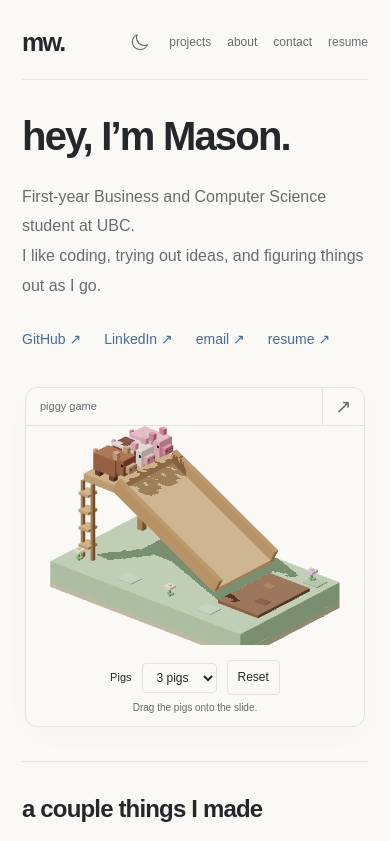
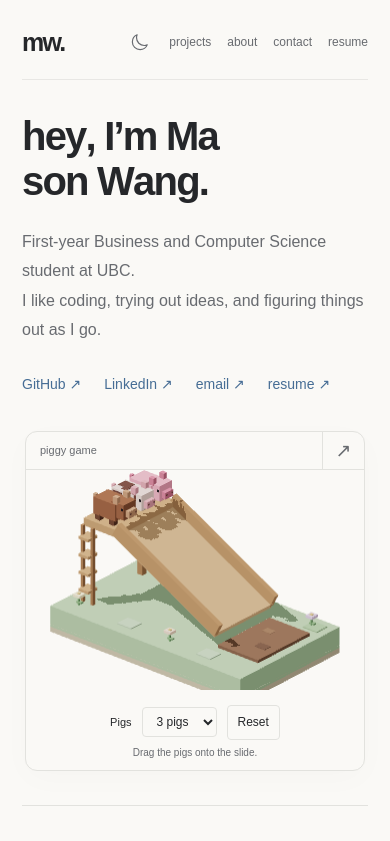
Before and after one commit to masonwng/mason-portfolio, a Next.js app: page / in a window 390 px wide. Shown: the top 841 px of the page. Built offline with nearby package versions, Linux system fonts and the light colour scheme; a web font is replaced by a local one.

Commit message:
Add responsive letter hover and tap ripple to the intro heading

```diff
--- a/app/components/interactive-name.tsx
+++ b/app/components/interactive-name.tsx
@@ -40,8 +40,8 @@ export function InteractiveName() {
         moving ||= Math.abs(current.lift - target.lift) > .02 || Math.abs(current.scale - target.scale) > .001;
         letter.style.transform = `translateY(${current.lift}px) rotate(${current.rotate}deg) scale(${current.scale})`;
       });
-      if (wave && now - wave.start > 950) wave = null;
-      if (pointer || wave || moving) frame = requestAnimationFrame(tick);
+      if (wave && now - wave.start > letters.length * 48 + 440) wave = null;
+      if (wave || moving) frame = requestAnimationFrame(tick);
     };
     const start = () => { if (!frame && !motion.matches) { lastTime = performance.now(); frame = requestAnimationFrame(tick); } };
     const enter = () => { measure(); };
@@ -70,11 +70,16 @@ export function InteractiveName() {
   }, []);
 
   return (
-    <h1 className="interactive-name" aria-label="Mason Wang">
-      <button ref={button} className="name-button" type="button" aria-label="Animate Mason Wang">
-        <span aria-hidden="true">{"Mason Wang".split("").map((letter, index) => letter === " "
-          ? <span className="name-space" key={index}> </span>
-          : <span className="name-letter" key={index}>{letter}</span>)}</span>
+    <h1 className="interactive-name" aria-label="hey, I’m Mason Wang.">
+      <button ref={button} className="name-button" type="button" aria-label="hey, I’m Mason Wang. Play text ripple">
+        <span aria-hidden="true">{"hey, I’m Mason Wang.".split(" ").map((word, wordIndex) => (
+          <span key={word}>
+            {wordIndex > 0 && " "}
+            <span className="name-word">{Array.from(word).map((letter, index) => (
+              <span className="name-letter" key={index}>{letter}</span>
+            ))}</span>
+          </span>
+        ))}</span>
       </button>
     </h1>
   );
--- a/app/page.tsx
+++ b/app/page.tsx
@@ -1,4 +1,5 @@
 import Link from "next/link";
+import { InteractiveName } from "./components/interactive-name";
 import Image from "next/image";
 import type { Metadata } from "next";
 import { ProjectPreviews } from "./components/project-previews";
@@ -7,7 +8,7 @@ import { personal, experiences, leadership } from "./lib/portfolio";
 export const metadata: Metadata = { alternates: { canonical: "/" } };
 export default function Home() {
   return <div className="editorial-home">
-    <div className="hero-with-game"><header className="simple-intro"><h1>hey, I’m Mason.</h1><p>{personal.subtitle}</p><p>{personal.intro}</p><div className="intro-links"><a href="https://github.com/masonwng" target="_blank" rel="noopener noreferrer">GitHub ↗</a><a href="https://www.linkedin.com/in/mason-wang-926026353/" target="_blank" rel="noopener noreferrer">LinkedIn ↗</a><a href={`mailto:${personal.email}`}>email ↗</a><Link href="/resume">resume ↗</Link></div></header><PiggyBreak/></div>
+    <div className="hero-with-game"><header className="simple-intro"><InteractiveName /><p>{personal.subtitle}</p><p>{personal.intro}</p><div className="intro-links"><a href="https://github.com/masonwng" target="_blank" rel="noopener noreferrer">GitHub ↗</a><a href="https://www.linkedin.com/in/mason-wang-926026353/" target="_blank" rel="noopener noreferrer">LinkedIn ↗</a><a href={`mailto:${personal.email}`}>email ↗</a><Link href="/resume">resume ↗</Link></div></header><PiggyBreak/></div>
     <section id="projects" className="editorial-section"><div className="section-heading"><h2>a couple things I made</h2></div><ProjectPreviews/></section>
     <section id="experience" className="editorial-section"><div className="section-heading"><h2>what I’m up to</h2><Link href="/work" className="inline-link">more experience ↗</Link></div><div className="selected-experience">{[experiences[0],leadership[0]].map((e,i)=><article key={e.id}><div><h3>{e.organization}</h3><p className="selected-role">{e.role}</p><p className="secondary">{i===0?'I teach coding and robotics to kids at RoboEDU.':'I help organize events, workshops, fundraising, and social posts.'}</p></div><p className="date">{e.startLabel} – {e.endLabel.toLowerCase()}</p></article>)}</div></section>
     <section id="about" className="editorial-section personal-section"><div><h2>outside school</h2><p className="secondary">{personal.interests}</p><Link href="/about" className="text-link">more about me ↗</Link></div><figure><Image src="/media/hobbies/steak.jpg" alt="Steak and potatoes Mason cooked, served on a black plate" width={600} height={450} sizes="(max-width:700px) 100vw, 340px"/><figcaption>made this</figcaption></figure></section>
```
